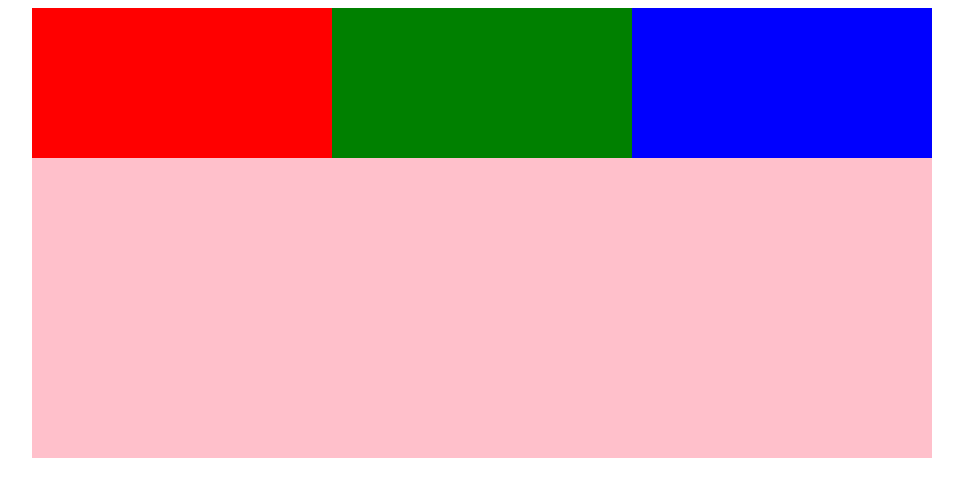
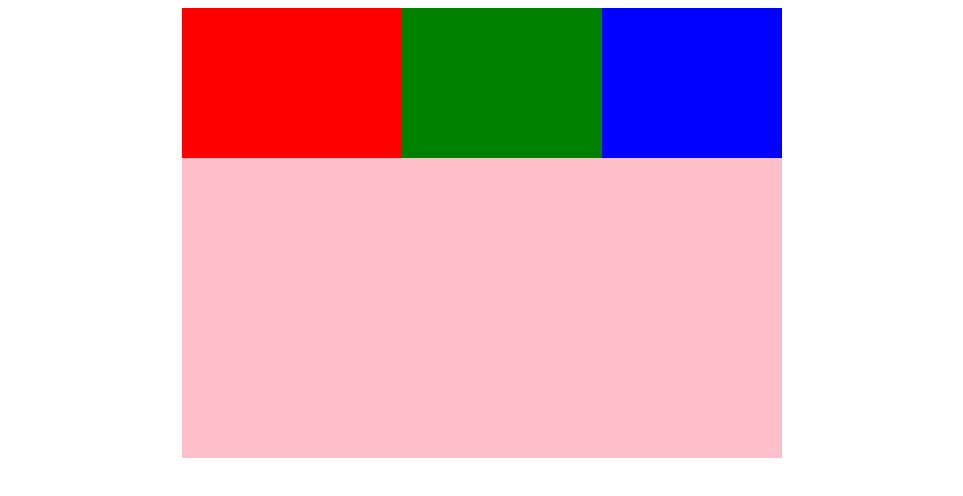
Before and after one commit to Yelunina/06_css_flexbo-, a plain HTML site: page indexItem.html in a window 1280 px wide. Shown: the whole page, without its empty margins (158-1121 px from the left). Drawn offline with Linux system fonts and the light colour scheme.

Commit message:
update new

```diff
--- a/indexItem.html
+++ b/indexItem.html
@@ -4,13 +4,13 @@
     <meta charset="UTF-8">
     <meta name="viewport" content="width=device-width, initial-scale=1.0">
     <title>Flexbox</title>
-    <link rel="stylesheet" href="./styleitem.css">
+    <link rel="stylesheet" href="./styleItem.css">
 </head>
 <body>
     <div class="flex-container">
-    <div class="item red"></div>
-    <div class="item green"></div>
-    <div class="item blue"></div>
-</div>
+        <div class="item red"></div>
+        <div class="item green"></div>
+        <div class="item blue"></div>
+    </div>
 </body>
 </html>
--- a/styleitem.css
+++ b/styleitem.css
@@ -1,27 +1,37 @@
-.flex-container{
-    width: 900px;
+.flex-container {
+    width: 600px;
     height: 450px;
     background-color: pink;
     margin: 0 auto;
     display: flex;
 }
-.item{
+
+.item {
     height: 150px;
     width: 250px;
-    text-align: 3em;
+    /* flex-basis: 240px; */
+    font-size: 3em;
     text-align: center;
     color: whitesmoke;
-    flex-grow: 1;
+    /* flex-grow: 1; */
+    /* flex-shrink: 0; */
+    flex: 0 1 240px;
 }
-.item.red{
+
+.item.red {
     background-color: red;
     /* flex-grow: 1; */
+    flex-shrink: 1;
 }
-.item.green{
+
+.item.green {
     background-color: green;
     /* flex-grow: 2; */
+    flex-shrink: 2;
 }
-.item.blue{
+
+.item.blue {
     background-color: blue;
     /* flex-grow: 3; */
+    flex-shrink: 3;
 }
```
